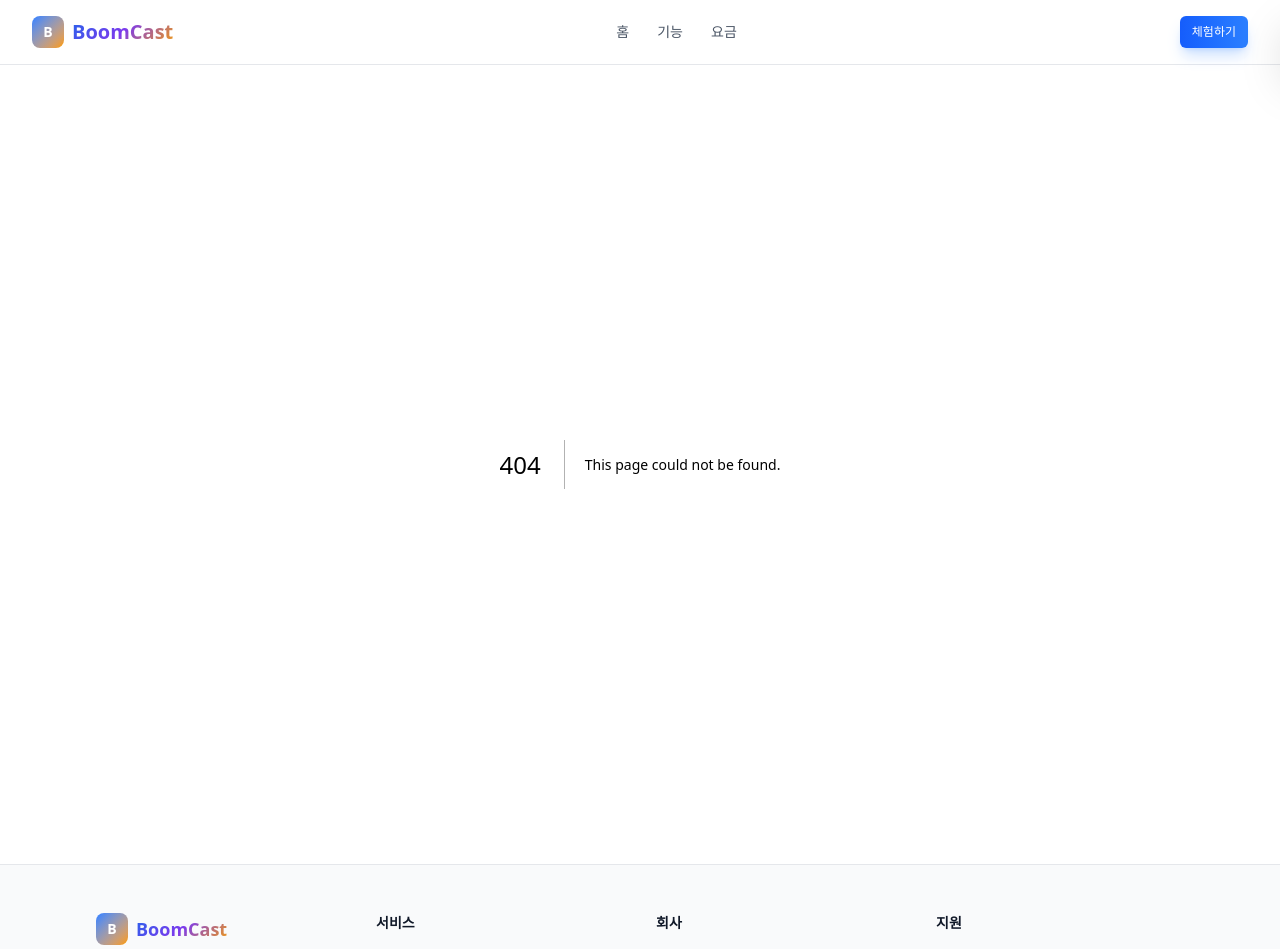
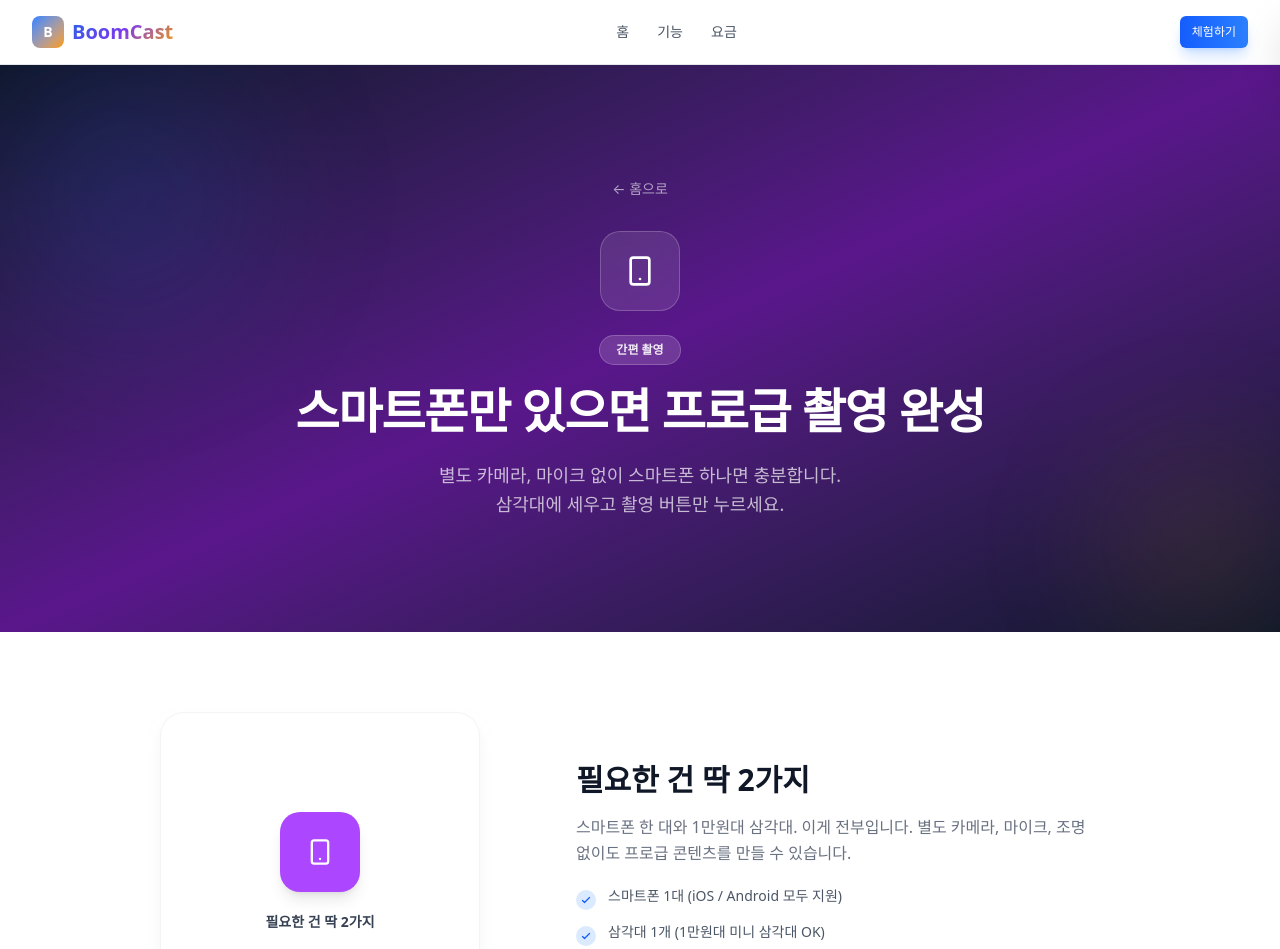
Before and after one commit to kangyh427/boomcast, a Next.js app: page /features/easy-setup in a window 1280 px wide. Before the commit this address had no page. Shown: the top 949 px of the page. Built offline with nearby package versions, Linux system fonts and the light colour scheme; a web font is replaced by a local one.

Commit message:
Create page.tsx

```diff
--- /dev/null
+++ b/src/app/features/easy-setup/page.tsx
@@ -0,0 +1,179 @@
+/*
+ * ============================================================
+ * 파일: src/app/features/easy-setup/page.tsx
+ * 설명: 간편 촬영 기능 상세 페이지
+ * 경로: src/app/features/easy-setup/page.tsx
+ * 최근 작업: 세션 10 - 신규 생성
+ *   - FeatureDetailLayout 공통 레이아웃 사용
+ *   - 4개 섹션: 필요 장비 / AI 자동 태깅 / 촬영 안정성 / 촬영 체크리스트
+ *   - useLang() 한/영 전환 적용
+ *   - lucide-react 아이콘 사용 (이모지 대체)
+ *   - "실시간" 표현 금지 준수
+ *   - "무료" 표현 금지 준수
+ * 작성일: 2026-03-07
+ * ============================================================
+ */
+
+"use client";
+
+import FeatureDetailLayout from "@/components/features/FeatureDetailLayout";
+import { useLang } from "@/providers/LanguageProvider";
+import { Smartphone, ScanSearch, ShieldCheck, ClipboardCheck } from "lucide-react";
+
+/* ── 한/영 텍스트 데이터 ── */
+const pageData = {
+  ko: {
+    heroBadge: "간편 촬영",
+    heroTitle: "스마트폰만 있으면\n프로급 촬영 완성",
+    heroSubtitle:
+      "별도 카메라, 마이크 없이 스마트폰 하나면 충분합니다.\n삼각대에 세우고 촬영 버튼만 누르세요.",
+    sections: [
+      {
+        iconComponent: "Smartphone",
+        iconBg: "bg-purple-500",
+        title: "필요한 건 딱 2가지",
+        description:
+          "스마트폰 한 대와 1만원대 삼각대. 이게 전부입니다. 별도 카메라, 마이크, 조명 없이도 프로급 콘텐츠를 만들 수 있습니다.",
+        points: [
+          "스마트폰 1대 (iOS / Android 모두 지원)",
+          "삼각대 1개 (1만원대 미니 삼각대 OK)",
+          "별도 장비 구매 비용 0원",
+        ],
+      },
+      {
+        iconComponent: "ScanSearch",
+        iconBg: "bg-blue-500",
+        title: "AI가 알아서 태깅합니다",
+        description:
+          "촬영 앱 내 온보드 AI가 골, 파울, 주요 액션 장면을 자동으로 감지하고 태깅합니다. 직접 태깅하면 AI가 해당 시점 이전 구간까지 소급 분석해 정확한 장면을 찾아줍니다.",
+        points: [
+          "온보드 AI가 주요 장면 자동 감지 (기본)",
+          "수동 태깅 시 AI가 이전 구간 소급 분석 (보조)",
+          "촬영 중 별도 조작 없이 경기에만 집중 가능",
+        ],
+      },
+      {
+        iconComponent: "ShieldCheck",
+        iconBg: "bg-emerald-500",
+        title: "90분도 끄떡없는 안정성",
+        description:
+          "전후반 90분 연속 촬영을 위해 설계되었습니다. 발열 방지, 자동 분할 저장, 배터리 모니터링으로 촬영 중 멈춤이나 데이터 손실을 방지합니다.",
+        points: [
+          "5분 단위 자동 분할 저장 (중간 멈춤 방지)",
+          "발열 감지 시 자동 최적화 모드 전환",
+          "배터리 잔량 실시간 모니터링 및 경고",
+        ],
+      },
+      {
+        iconComponent: "ClipboardCheck",
+        iconBg: "bg-amber-500",
+        title: "촬영 전 체크리스트",
+        description:
+          "경기 시작 전, 앱이 자동으로 촬영 환경을 점검합니다. 배터리, 저장 공간, 네트워크 상태를 한눈에 확인하고 최적의 촬영 조건을 안내합니다.",
+        points: [
+          "배터리 80% 이상 권장 (알림 제공)",
+          "저장 공간 5GB 이상 확보 확인",
+          "촬영 위치·각도 가이드 제공",
+        ],
+      },
+    ],
+    ctaTitle: "촬영은 이렇게 간단합니다",
+    ctaSubtitle: "스마트폰 하나로 시작하는 프로급 촬영을 체험해보세요",
+    ctaButtonText: "체험하기",
+  },
+  en: {
+    heroBadge: "Easy Setup",
+    heroTitle: "Pro-Level Recording\nWith Just Your Phone",
+    heroSubtitle:
+      "No cameras, no mics — just your smartphone is enough.\nSet it on a tripod and hit record.",
+    sections: [
+      {
+        iconComponent: "Smartphone",
+        iconBg: "bg-purple-500",
+        title: "You Only Need 2 Things",
+        description:
+          "One smartphone and a budget tripod. That's it. No extra cameras, mics, or lighting required to create professional-quality content.",
+        points: [
+          "One smartphone (iOS / Android supported)",
+          "One tripod (budget mini tripod works fine)",
+          "Zero additional equipment cost",
+        ],
+      },
+      {
+        iconComponent: "ScanSearch",
+        iconBg: "bg-blue-500",
+        title: "AI Auto-Tags for You",
+        description:
+          "The recording app's on-device AI detects and tags goals, fouls, and key action moments automatically. Tap manually and AI analyzes prior footage to find the exact highlight start point.",
+        points: [
+          "On-device AI auto-detects key moments (default)",
+          "Manual tag triggers AI retroactive analysis (assist)",
+          "Focus on the game — no need to operate anything",
+        ],
+      },
+      {
+        iconComponent: "ShieldCheck",
+        iconBg: "bg-emerald-500",
+        title: "90 Minutes, Rock Solid",
+        description:
+          "Designed for full 90-minute continuous recording. Overheat prevention, auto-split saving, and battery monitoring ensure zero crashes or data loss.",
+        points: [
+          "5-minute auto-split saves (prevents mid-crash loss)",
+          "Auto-optimization mode on overheat detection",
+          "Battery level monitoring with alerts",
+        ],
+      },
+      {
+        iconComponent: "ClipboardCheck",
+        iconBg: "bg-amber-500",
+        title: "Pre-Game Checklist",
+        description:
+          "Before kickoff, the app auto-checks your recording environment. Battery, storage, and network status at a glance with optimal setup guidance.",
+        points: [
+          "80%+ battery recommended (notification provided)",
+          "5GB+ storage space verification",
+          "Recording position & angle guide included",
+        ],
+      },
+    ],
+    ctaTitle: "Recording Made Simple",
+    ctaSubtitle: "Experience pro-level recording with just your smartphone",
+    ctaButtonText: "Try Experience",
+  },
+};
+
+/* ── 아이콘 맵 ── */
+const iconMap: Record<string, React.ReactNode> = {
+  Smartphone: <Smartphone className="w-7 h-7" />,
+  ScanSearch: <ScanSearch className="w-7 h-7" />,
+  ShieldCheck: <ShieldCheck className="w-7 h-7" />,
+  ClipboardCheck: <ClipboardCheck className="w-7 h-7" />,
+};
+
+export default function EasySetupPage() {
+  const { lang } = useLang();
+  const d = pageData[lang];
+
+  /* sections 데이터에 아이콘 컴포넌트 매핑 */
+  const sections = d.sections.map((s) => ({
+    icon: iconMap[s.iconComponent],
+    iconBg: s.iconBg,
+    title: s.title,
+    description: s.description,
+    points: s.points,
+  }));
+
+  return (
+    <FeatureDetailLayout
+      heroGradient="bg-gradient-to-br from-slate-900 via-purple-900 to-slate-900"
+      heroIcon={<Smartphone className="w-8 h-8" />}
+      heroBadge={d.heroBadge}
+      heroTitle={d.heroTitle}
+      heroSubtitle={d.heroSubtitle}
+      sections={sections}
+      ctaTitle={d.ctaTitle}
+      ctaSubtitle={d.ctaSubtitle}
+      ctaButtonText={d.ctaButtonText}
+    />
+  );
+}
```
